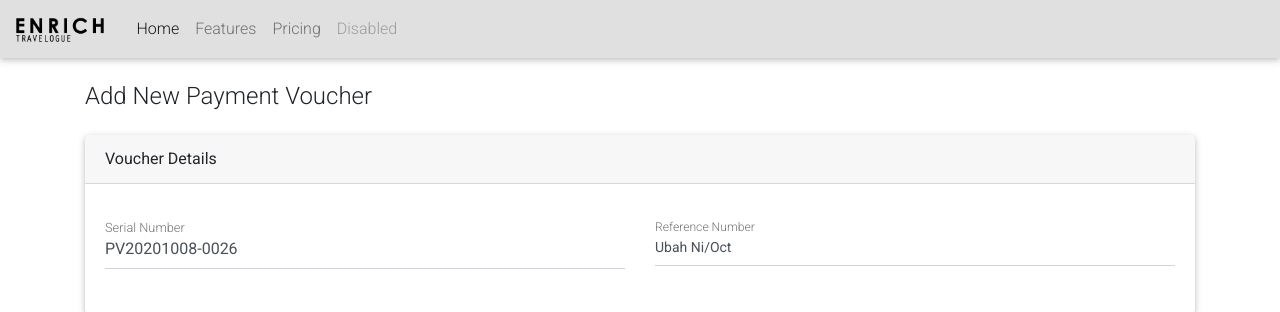
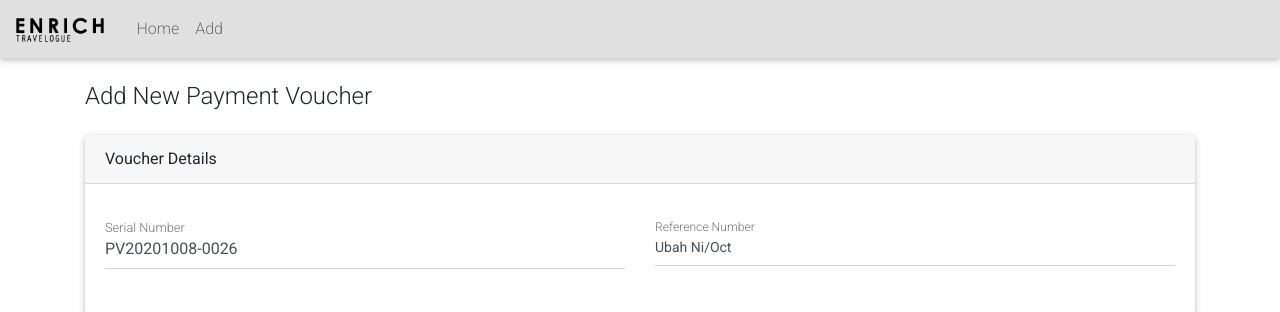
Before and after one commit to nurikhwanidris/enrich, a PHP site: page /pv/add.php in a window 1280 px wide. Shown: the top 312 px of the page. Run offline with PHP 8.4, Linux system fonts and the light colour scheme; data comes from the database, SQL or seed files in the repository; some libraries are stand-ins or nearby versions.

Commit message:
7 miles. What the fuck is that

```diff
--- a/include/assets/templates/nav.php
+++ b/include/assets/templates/nav.php
@@ -7,10 +7,10 @@
     </button>
     <div class="collapse navbar-collapse" id="navbarNavAltMarkup">
         <div class="navbar-nav">
-            <a class="nav-item nav-link active" href="/enrich/pv/home">Home <span class="sr-only">(current)</span></a>
-            <a class="nav-item nav-link" href="#">Features</a>
-            <a class="nav-item nav-link" href="#">Pricing</a>
-            <a class="nav-item nav-link disabled" href="#">Disabled</a>
+            <a class="nav-item nav-link" href="/enrich/pv/home">Home <span class="sr-only">(current)</span></a>
+            <a class="nav-item nav-link" href="/enrich/pv/add">Add</a>
+            <!-- <a class="nav-item nav-link" href="#">Pricing</a>
+            <a class="nav-item nav-link disabled" href="#">Disabled</a> -->
         </div>
     </div>
 </nav>
--- a/pv/add.php
+++ b/pv/add.php
@@ -252,6 +252,13 @@ $serial = '' . str_pad($serialNum, 4, '0', STR_PAD_LEFT);
     }
 </script>
 
+<!-- Active nav script -->
+<script>
+    $(function() {
+        $('nav a[href^="/' + location.pathname.split("/")[1] + '"]').addClass('active');
+    });
+</script>
+
 <!-- Type of Payment -->
 <script>
     $(function() {
```
Also changed, not shown: pv/home.php (+7 -0 lines).
